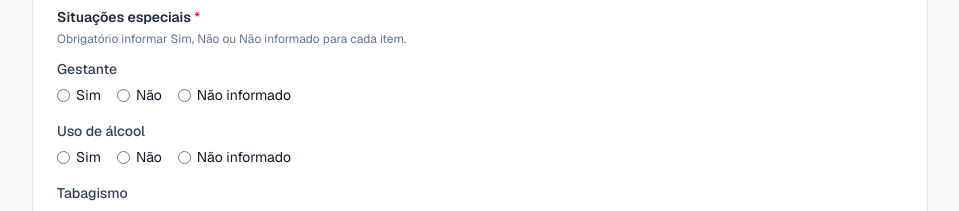
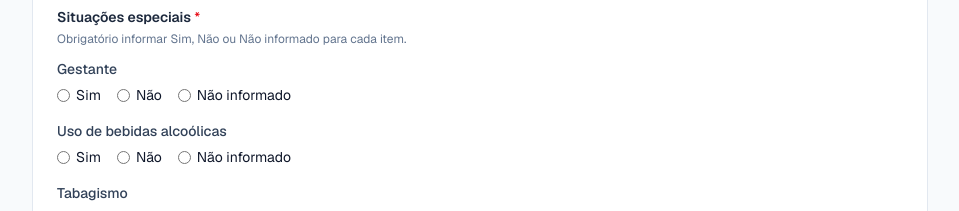
Before and after one commit to fnsdeividy/maps, a Next.js app: page /reports/new in a window 1280 px wide. Shown: the part 900-1111 px from the top of the page, without its empty margins (256-1215 px from the left). Built offline with nearby package versions, Linux system fonts and the light colour scheme; no server answers; the database is empty; sample sign-in values are in the browser's storage.

Commit message:
Update terminology for alcohol references across components
- Replace instances of "Uso de álcool" with "Uso de bebidas alcoólicas" in various files to ensure consistent terminology.
- Update related test cases and phrases to reflect the new terminology for clarity and accuracy.

```diff
--- a/src/components/mapa/MapaPrintDocument.tsx
+++ b/src/components/mapa/MapaPrintDocument.tsx
@@ -136,7 +136,7 @@ function isFilled(text?: string | null): text is string {
 function withoutFlagChecklist(text: string): string {
   return text
     .replace(
-      /(?:Gestante|Uso de álcool|Tabagismo|Insônia|Uso de cafeína)\s*:\s*(?:não informado|não|sim)\.?/gi,
+      /(?:Gestante|Uso de bebidas alcoólicas|Tabagismo|Insônia|Uso de cafeína)\s*:\s*(?:não informado|não|sim)\.?/gi,
       "",
     )
     .replace(/[ \t]{2,}/g, " ")
--- a/src/domain/mapa/config/phrases.ts
+++ b/src/domain/mapa/config/phrases.ts
@@ -270,7 +270,7 @@ export const REPORT_PHRASES: Array<{
   {
     code: "SPECIAL_ALCOHOL",
     category: "SPECIAL_SITUATION",
-    text: "Relato de uso de álcool.",
+    text: "Relato de uso de bebidas alcoólicas.",
   },
   {
     code: "SPECIAL_SMOKING",
--- a/src/domain/mapa/rules/MapaRuleEngine.ts
+++ b/src/domain/mapa/rules/MapaRuleEngine.ts
@@ -594,7 +594,7 @@ export class MapaRuleEngine {
       },
       ALCOHOL: {
         code: "SPECIAL_ALCOHOL",
-        message: "Relato de uso de álcool.",
+        message: "Relato de uso de bebidas alcoólicas.",
       },
       SMOKING: {
         code: "SPECIAL_SMOKING",
--- a/src/domain/mapa/specialFlags.ts
+++ b/src/domain/mapa/specialFlags.ts
@@ -20,7 +20,7 @@ export function triStateLabel(value: TriStateFlag): string {
 
 export const SPECIAL_FLAG_FIELDS = [
   { key: "pregnancyStatus", label: "Gestante", name: "pregnancyStatus" },
-  { key: "alcoholUse", label: "Uso de álcool", name: "alcoholUse" },
+  { key: "alcoholUse", label: "Uso de bebidas alcoólicas", name: "alcoholUse" },
   { key: "smoking", label: "Tabagismo", name: "smoking" },
   { key: "insomnia", label: "Insônia", name: "insomnia" },
   { key: "caffeineUse", label: "Uso de cafeína", name: "caffeineUse" },
```
Also changed, not shown: 2 other files (tests, documents, lock files or other folders).
